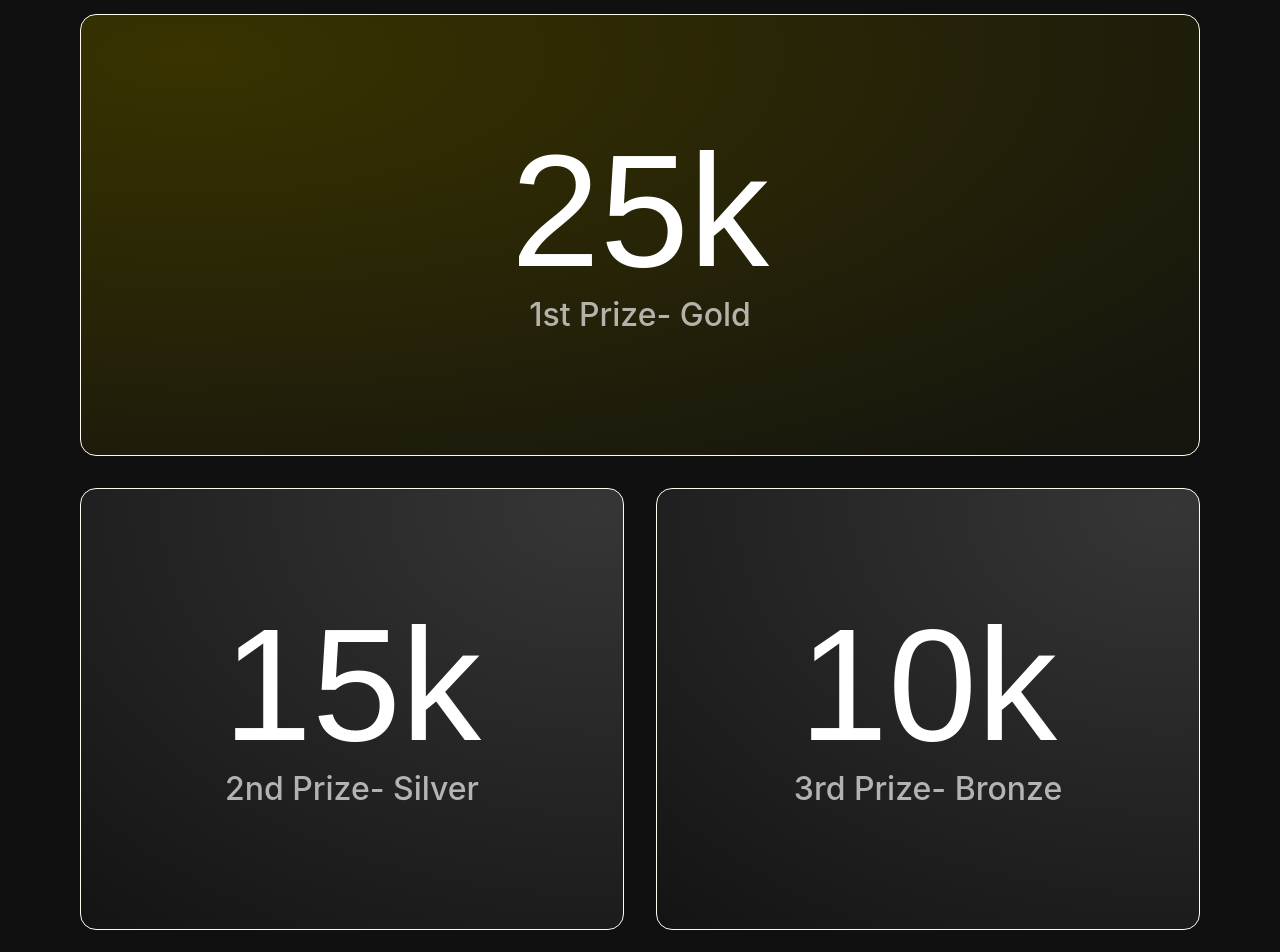
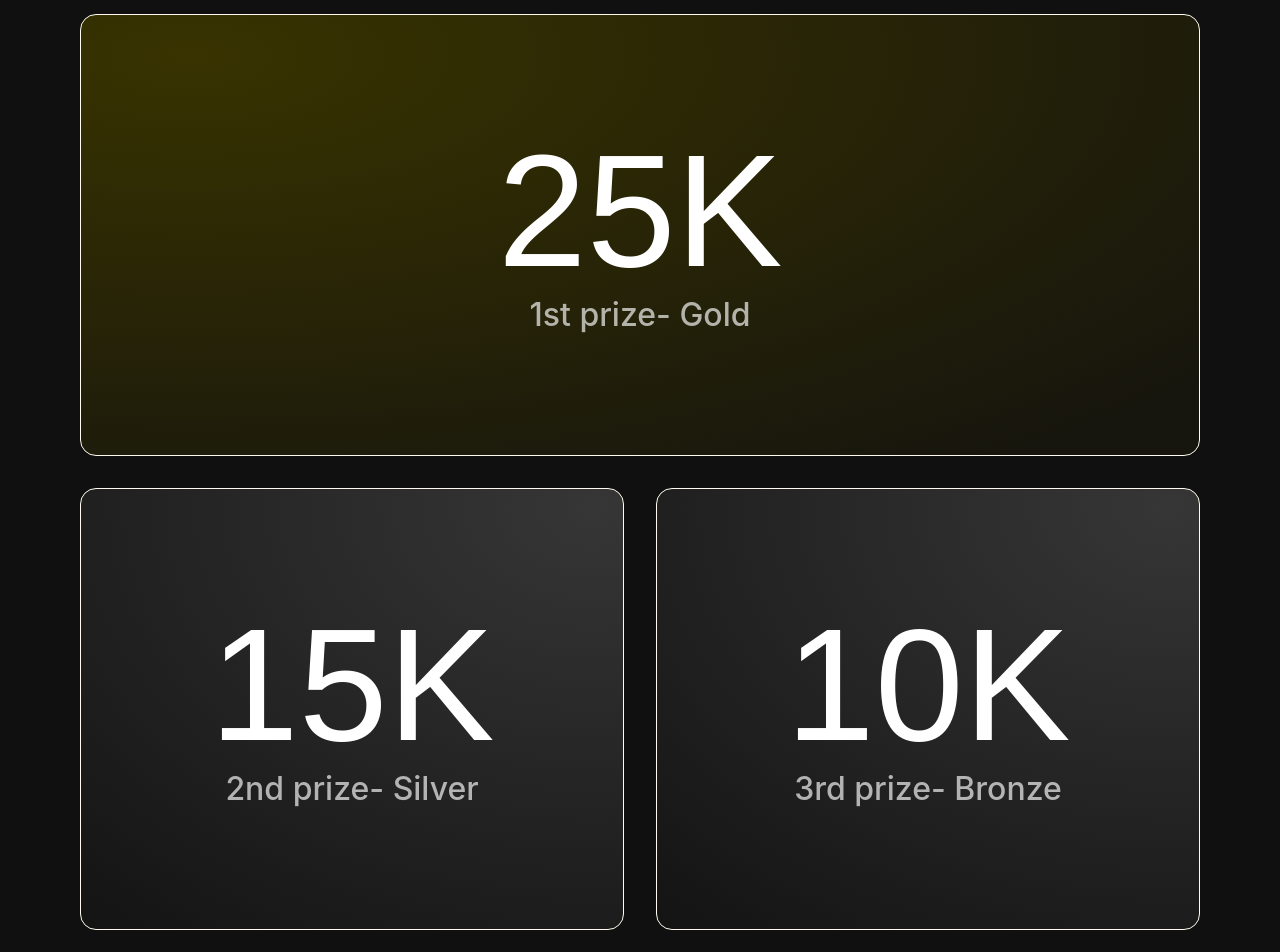
Before and after one commit to BitByte-TPC/hackbyte, a Next.js app: page /prizes in a window 1280 px wide. Shown: the part 480-1432 px from the top of the page. Built offline with nearby package versions, Linux system fonts and the light colour scheme; a web font is replaced by a local one.

Commit message:
Added mask effect, tilt effect

```diff
--- a/app/globals.css
+++ b/app/globals.css
@@ -29,3 +29,17 @@ scrollbar-thumb {
   background-color: rgba(127, 125, 125, 0.5);
   border-radius: 10px;
 }
+
+.cursor {
+  position: fixed;
+  top: 0;
+  left: 0;
+  width: 20px;
+  height: 20px;
+  border-radius: 50%;
+  background: #fff;
+  transition: 0.1s;
+  transform: translate(-50%, -50%);
+  pointer-events: none;
+  mix-blend-mode: difference;
+}
--- a/app/prizes/page.jsx
+++ b/app/prizes/page.jsx
@@ -6,13 +6,11 @@ import adobeLogo from "@/public/prizesPage/adobeLogo.svg";
 import mongodbLogo from "@/public/prizesPage/mongodbLogo.svg";
 import godaddyLogo from "@/public/prizesPage/godaddyLogo.svg";
 
-// Leaf Images
-import leftLeaf from "@/public/prizesPage/left_leaf.svg";
-import rightLeaf from "@/public/prizesPage/right_leaf.svg";
-
 import Image from "next/image";
 import CircleAnimation from "@/components/CircleAnimation";
 import Footer from "@/components/Footer";
+import PrizeCard from "@/components/PrizeCard";
+import TSPrizeCard from "@/components/TSPrizeCard";
 
 export const metadata = {
   title: "Prizes | HackByte",
@@ -60,53 +58,6 @@ const sponsorData = [
   },
 ];
 
-const SponsorCard = ({ logo, alt, price, title, description }) => (
-  <div
-    className="flex flex-col items-center gap-6 md:gap-12 p-4 rounded-[1rem]
-      border border-[rgba(255,255,255,0.5)] md:p-8"
-    style={{
-      background:
-        "radial-gradient(371.89% 134.33% at 3.21% 1.26%, rgba(255, 255, 255, 0.07) 0%, rgba(217, 217, 217, 0.00) 100%)",
-    }}
-  >
-    <Image src={logo} alt={alt} />
-
-    <div className="flex justify-center items-center gap-0">
-      <Image src={leftLeaf} alt="" />
-      <p
-        className="text-white text-center font-medium text-[4.5rem]"
-        style={{
-          textShadow: "0px 0px 100px rgba(242, 210, 59, 0.80)",
-        }}
-      >
-        {price}
-      </p>
-      <Image src={rightLeaf} alt="" />
-    </div>
-
-    <div className="flex flex-col items-center gap-4">
-      <p
-        className="font-[500] text-[1.25rem] md:text-[1.5rem] text-center"
-        style={{
-          background:
-            "linear-gradient(80deg, #D06D30 6.67%, #FFD887 28.13%, #FFDCAD 64.87%, #FAB858 95.66%)",
-          backgroundClip: "text",
-          WebkitBackgroundClip: "text",
-          WebkitTextFillColor: "transparent",
-        }}
-      >
-        {title}
-      </p>
-
-      <p
-        className="text-[#EAECF0] font-[Inter] text-center text-[1rem]
-          md:[1.125rem] font-normal"
-      >
-        {description}
-      </p>
-    </div>
-  </div>
-);
 
 export default function Prizes() {
   return (
@@ -142,71 +93,24 @@ export default function Prizes() {
 
           <div className="flex flex-col gap-6 md:gap-8">
             <div className="grid grid-cols-1">
-              <div
-                className="flex flex-col justify-center items-center py-[7.25rem]
-                  rounded-[1rem] border border-[#FFFAEF]"
-                style={{
-                  background:
-                    "radial-gradient(116.96% 115.94% at 9.81% 9.24%, #383300 0%, rgba(56, 50, 0, 0.17) 100%)",
-                }}
-              >
-                <p
-                  className="text-white font-[500] text-[7rem] leading-[8rem]
-                    md:text-[10rem] md:leading-[10rem]"
-                >
-                  25k
-                </p>
-                <p
-                  className="text-[rgba(255,255,255,0.66)] font-[500] font-[Inter]
-                    text-[1.5rem] md:text-[2rem]"
-                >
-                  1st Prize- Gold
-                </p>
-              </div>
+              <PrizeCard
+                amount="25K"
+                category="1st prize- Gold"
+                bg="radial-gradient(116.96% 115.94% at 9.81% 9.24%, #383300 0%, rgba(56, 50, 0, 0.17) 100%)"
+              />
             </div>
+
             <div className="grid grid-cols-1 gap-6 md:gap-8 lg:grid-cols-2">
-              <div
-                className="flex flex-col justify-center items-center py-[7.25rem]
-                  rounded-[1rem] border border-[#FFFAEF]"
-                style={{
-                  background:
-                    "radial-gradient(148.8% 129.29% at 94.87% 3.94%, #363636 0%, rgba(26, 26, 26, 0.27) 100%)",
-                }}
-              >
-                <p
-                  className="text-white font-[500] text-[7rem] leading-[8rem]
-                    md:text-[10rem] md:leading-[10rem]"
-                >
-                  15k
-                </p>
-                <p
-                  className="text-[rgba(255,255,255,0.66)] font-[500] font-[Inter]
-                    text-[1.5rem] md:text-[2rem]"
-                >
-                  2nd Prize- Silver
-                </p>
-              </div>
-              <div
-                className="flex flex-col justify-center items-center py-[7.25rem]
-                  rounded-[1rem] border border-[#FFFAEF]"
-                style={{
-                  background:
-                    "radial-gradient(148.8% 129.29% at 94.87% 3.94%, #363636 0%, rgba(26, 26, 26, 0.27) 100%)",
-                }}
-              >
-                <p
-                  className="text-white font-[500] text-[7rem] leading-[8rem]
-                    md:text-[10rem] md:leading-[10rem]"
-                >
-                  10k
-                </p>
-                <p
-                  className="text-[rgba(255,255,255,0.66)] font-[500] font-[Inter]
-                    text-[1.5rem] md:text-[2rem]"
-                >
-                  3rd Prize- Bronze
-                </p>
-              </div>
+              <PrizeCard
+                amount="15K"
+                category="2nd prize- Silver"
+                bg="radial-gradient(148.8% 129.29% at 94.87% 3.94%, #363636 0%, rgba(26, 26, 26, 0.27) 100%)"
+              />
+              <PrizeCard
+                amount="10K"
+                category="3rd prize- Bronze"
+                bg="radial-gradient(148.8% 129.29% at 94.87% 3.94%, #363636 0%, rgba(26, 26, 26, 0.27) 100%)"
+              />
             </div>
             <div className="grid grid-cols-1 gap-6 md:gap-8 lg:grid-cols-2">
               <div
@@ -285,7 +189,7 @@ export default function Prizes() {
               xl:grid-cols-3 pt-8 md:pt-16"
           >
             {sponsorData.map((sponsor, index) => (
-              <SponsorCard key={index} {...sponsor} />
+              <TSPrizeCard key={index} {...sponsor} />
             ))}
           </div>
         </div>
--- /dev/null
+++ b/components/PrizeCard/index.jsx
@@ -0,0 +1,45 @@
+"use client";
+import React from "react";
+import { Tilt } from "react-tilt";
+
+const PrizeCard = ({ amount, category, bg }) => {
+  const defaultOptions = {
+    reverse: false,
+    max: 8,
+    perspective: 1000,
+    scale: 1.02,
+    speed: 1000,
+    transition: true,
+    axis: null,
+    reset: true,
+    easing: "cubic-bezier(0.175, 0.885, 0.32, 1.275)",
+  };
+  return (
+    <>
+      <Tilt options={defaultOptions}>
+        <div
+          className="flex flex-col justify-center items-center py-[7.25rem]
+      rounded-[1rem] border border-[#FFFAEF]"
+          style={{
+            background: bg,
+          }}
+        >
+          <p
+            className="text-white font-[500] text-[7rem] leading-[8rem]
+        md:text-[10rem] md:leading-[10rem]"
+          >
+            {amount}
+          </p>
+          <p
+            className="text-[rgba(255,255,255,0.66)] font-[500] font-[Inter]
+        text-[1.5rem] md:text-[2rem]"
+          >
+            {category}
+          </p>
+        </div>
+      </Tilt>
+    </>
+  );
+};
+
+export default PrizeCard;
--- /dev/null
+++ b/components/TSPrizeCard/index.jsx
@@ -0,0 +1,73 @@
+"use client";
+import React from "react";
+import Image from "next/image";
+import leftLeaf from "@/public/prizesPage/left_leaf.svg";
+import rightLeaf from "@/public/prizesPage/right_leaf.svg";
+import { Tilt } from "react-tilt";
+
+const TSPrizeCard = ({ logo, alt, price, title, description }) => {
+  const defaultOptions = {
+    reverse: false,
+    max: 10,
+    perspective: 1000,
+    scale: 1.08,
+    speed: 1000,
+    transition: true,
+    axis: null,
+    reset: true,
+    easing: "cubic-bezier(0.175, 0.885, 0.32, 1.275)",
+  };
+  return (
+    <>
+      <Tilt options={defaultOptions}>
+        <div
+          className="flex flex-col items-center gap-6 md:gap-12 p-4 rounded-[1rem]
+      border border-[rgba(255,255,255,0.5)] md:p-8 lg:min-h-[582px]"
+          style={{
+            background:
+              "radial-gradient(371.89% 134.33% at 3.21% 1.26%, rgba(255, 255, 255, 0.07) 0%, rgba(217, 217, 217, 0.00) 100%)",
+          }}
+        >
+          <Image src={logo} alt={alt} />
+
+          <div className="flex justify-center items-center gap-0">
+            <Image src={leftLeaf} alt="" />
+            <p
+              className="text-white text-center font-medium text-[4.5rem]"
+              style={{
+                textShadow: "0px 0px 100px rgba(242, 210, 59, 0.80)",
+              }}
+            >
+              {price}
+            </p>
+            <Image src={rightLeaf} alt="" />
+          </div>
+
+          <div className="flex flex-col items-center gap-4">
+            <p
+              className="font-[500] text-[1.25rem] md:text-[1.5rem] text-center"
+              style={{
+                background:
+                  "linear-gradient(80deg, #D06D30 6.67%, #FFD887 28.13%, #FFDCAD 64.87%, #FAB858 95.66%)",
+                backgroundClip: "text",
+                WebkitBackgroundClip: "text",
+                WebkitTextFillColor: "transparent",
+              }}
+            >
+              {title}
+            </p>
+
+            <p
+              className="text-[#EAECF0] font-[Inter] text-center text-[1rem]
+          md:[1.125rem] font-normal"
+            >
+              {description}
+            </p>
+          </div>
+        </div>
+      </Tilt>
+    </>
+  );
+};
+
+export default TSPrizeCard;
--- a/components/ui/cards.jsx
+++ b/components/ui/cards.jsx
@@ -1,10 +1,26 @@
 "use client";
-
 import Image from "next/image";
 import { motion } from "framer-motion";
 import { ArrowRightIcon } from "@radix-ui/react-icons";
+import { Tilt } from "react-tilt";
 
 const SponsorCard = ({ index, sponsor, category, sponsorimgsrc, site }) => {
+  const defaultOptions = {
+    reverse: false,
+    max: 8,
+    perspective: 1000,
+    scale: 1.02,
+    speed: 1000,
+    transition: true,
+    axis: null,
+    reset: true,
+    easing: "cubic-bezier(0.175, 0.885, 0.32, 1.275)",
+  };
+
+  const defaultGradient =
+    "radial-gradient(100% at center, #363636 100%, #1A1A1A 27%)";
+  const hoverGradient =
+    "radial-gradient(371.89% 134.33% at 3.21% 1.26%,rgba(255, 255, 255, 0.07) 0%,rgba(217, 217, 217, 0.00) 100%)";
   return (
     <>
       <motion.div
@@ -25,9 +41,20 @@ const SponsorCard = ({ index, sponsor, category, sponsorimgsrc, site }) => {
         viewport={{ once: true }}
       >
         <a href={site} target="_blank" rel="noreferrer">
+          <Tilt options={defaultOptions}>
             <div
-            className="w-[295px] min-w-[306px] xl:w-[350px] bg-[#1B1B1B]
-              hover:bg-[#353535] shadow text-white rounded-[1rem]"
+              className="w-[295px] min-w-[306px] xl:w-[350px]
+              shadow text-white rounded-[1rem]"
+              style={{
+                "--default-gradient": defaultGradient,
+                "--hover-gradient": hoverGradient,
+              }}
+              onMouseEnter={(e) =>
+                (e.target.style.background = "var(--hover-gradient)")
+              }
+              onMouseLeave={(e) =>
+                (e.target.style.background = "var(--default-gradient)")
+              }
             >
               <Image
                 src={sponsorimgsrc}
@@ -50,6 +77,7 @@ const SponsorCard = ({ index, sponsor, category, sponsorimgsrc, site }) => {
                 </div>
               </div>
             </div>
+          </Tilt>
         </a>
       </motion.div>
     </>
--- a/package.json
+++ b/package.json
@@ -21,6 +21,7 @@
     "next": "14.1.0",
     "react": "^18",
     "react-dom": "^18",
+    "react-tilt": "^1.0.2",
     "react-toastify": "^10.0.4",
     "tailwind-merge": "^2.2.1",
     "tailwindcss-animate": "^1.0.7",
```
Also changed, not shown: components/NewsLetter/index.jsx (+48 -3 lines), 1 other file (tests, documents, lock files or other folders). Lines whose indentation alone changed are shown as unchanged.
